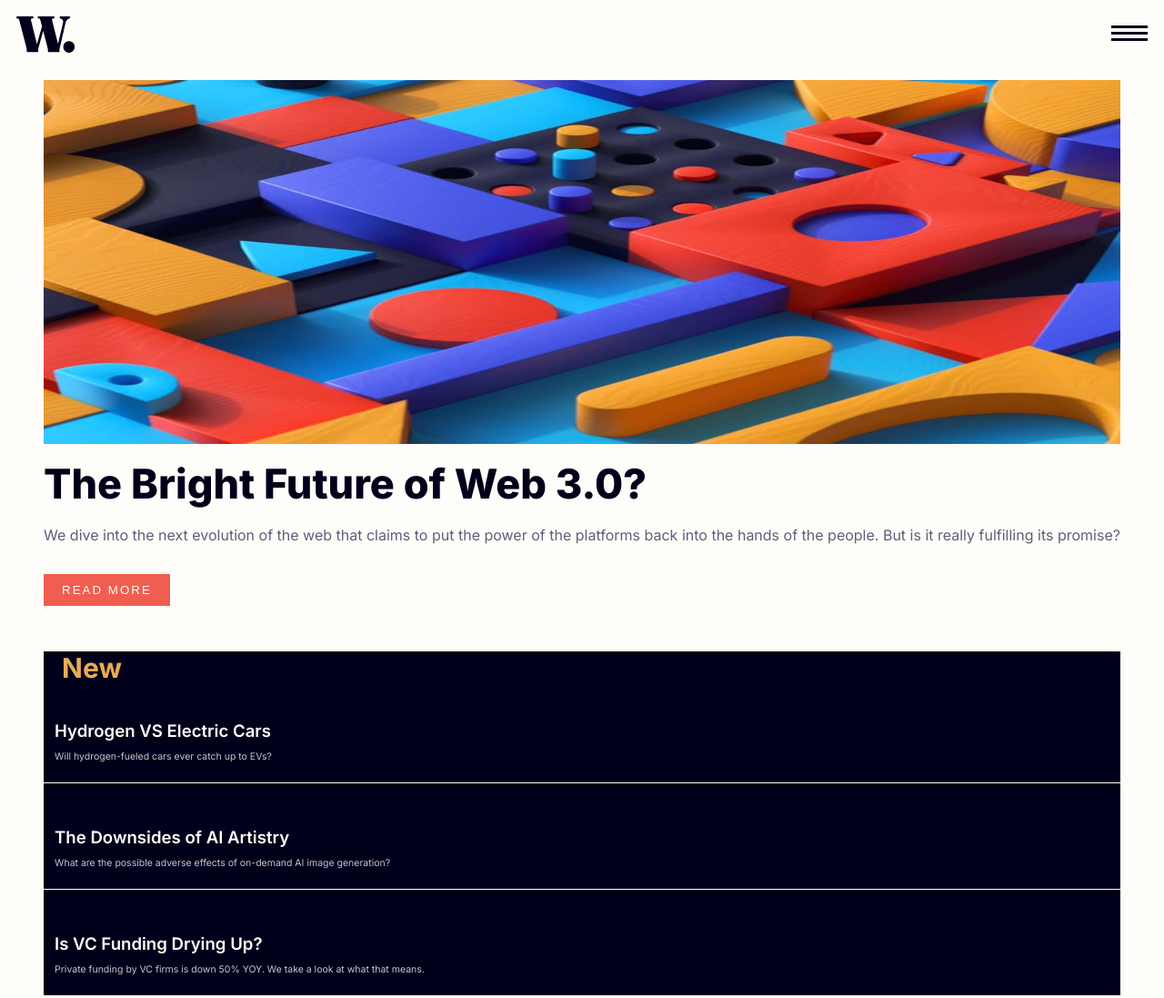
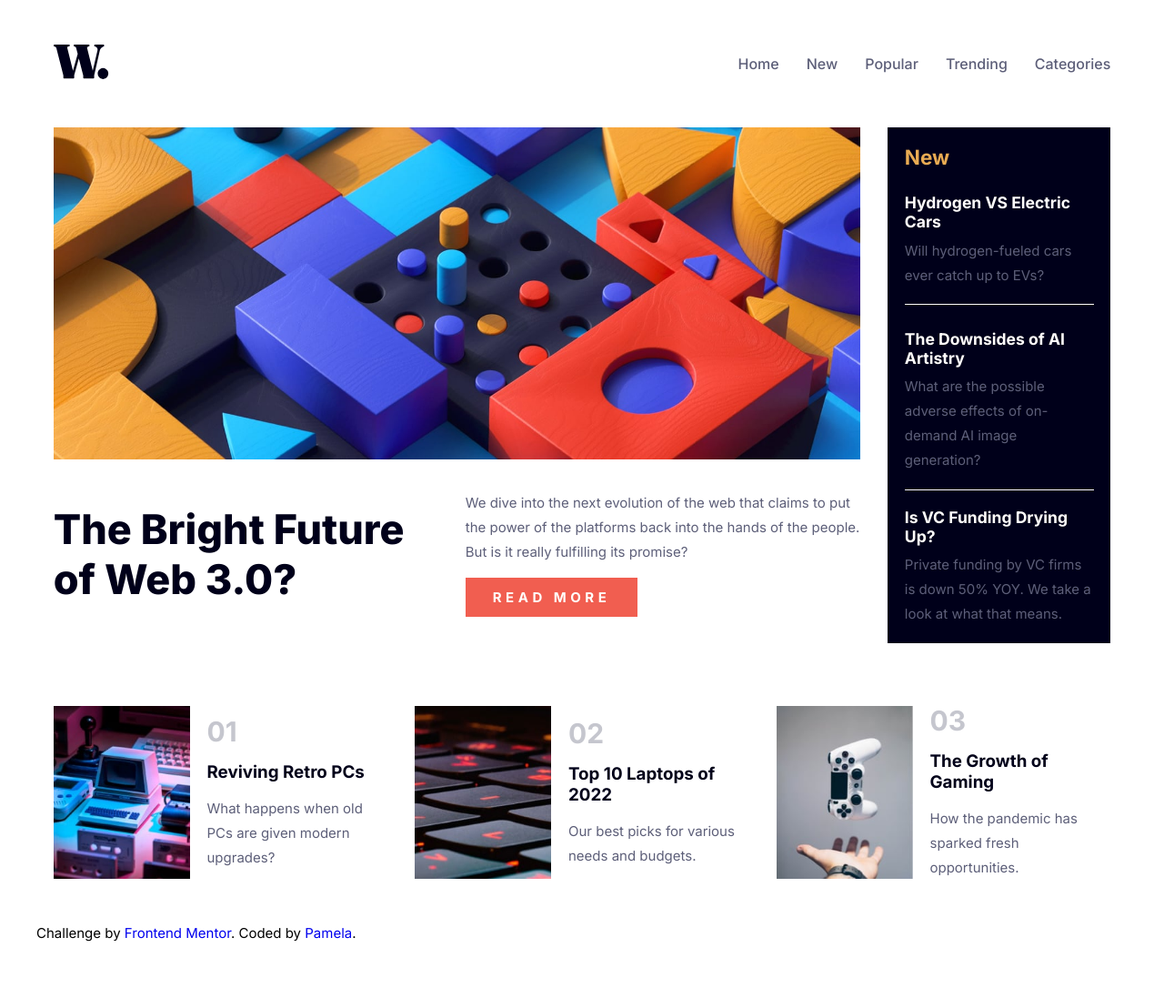
Before and after one commit to pamellam/news-homepage, a plain HTML site: page index.html in a window 1280 px wide. Shown: the top 1097 px of the page at 91% size. After the commit the page ends 1065 px from the top, so only its background shows below. Drawn offline with Linux system fonts and the light colour scheme.

Commit message:
implementing grid for layout, added js functionality for open/close menu

```diff
--- a/index.html
+++ b/index.html
@@ -13,18 +13,16 @@
     <link rel="stylesheet" href="style.css" />
   </head>
   <body>
-    <header>
+    <header id="header">
+      <div>
         <img src="./assets/images/logo.svg" alt="Logo" />
+      </div>
+
       <nav>
-        <ul class="desktop__nav">
-          <li><a href="#">Home</a></li>
-          <li><a href="#">New</a></li>
-          <li><a href="#">Popular</a></li>
-          <li><a href="#">Trending</a></li>
-          <li><a href="#">Categories</a></li>
-        </ul>
-
-        <ul class="mobile__nav">
+        <button id="button__close">
+          <img src="./assets/images/icon-menu-close.svg" alt="" />
+        </button>
+        <ul>
           <li><a href="#">Home</a></li>
           <li><a href="#">New</a></li>
           <li><a href="#">Popular</a></li>
@@ -33,54 +31,48 @@
         </ul>
       </nav>
 
-      <!--Mobile Icon  -->
-      <div class="mobile__nav__icon">
-        <img src="./assets/images/icon-menu.svg" alt="Menu Icon Mobile" />
+      <div class="menu__button">
+        <button id="button__open">
+          <img src="./assets/images/icon-menu.svg" alt="Icon Menu" />
+        </button>
       </div>
     </header>
 
     <main>
       <!-- Main Article -->
-      <div class="main__wrapper">
-        <section id="main__article__section">
-          <img
-            class="main__article__img"
-            src="./assets/images/image-web-3-mobile.jpg"
-            alt="Image Lego Web3"
+      <section id="main__article">
+        <div>
+          <picture>
+            <source
+              media="(min-width: 768px)"
+              srcset="./assets/images/image-web-3-desktop.jpg"
             />
+            <img src="./assets/images/image-web-3-mobile.jpg" alt="" />
+          </picture>
+          <article>
+            <h1>The Bright Future of Web 3.0?</h1>
 
-          <img
-            class="main__article__img__desktop"
-            src="./assets/images/image-web-3-desktop.jpg"
-            alt=""
-          />
-
-          <div class="text__wrapper">
-            <div class="title__wrapper">
-              <h1 class="main__article__title">
-                The Bright Future of Web 3.0?
-              </h1>
-            </div>
-
-            <article class="main__article">
+            <div>
               <p>
                 We dive into the next evolution of the web that claims to put
                 the power of the platforms back into the hands of the people.
                 But is it really fulfilling its promise?
               </p>
               <button>Read more</button>
+            </div>
           </article>
         </div>
-        </section>
 
         <!-- ASIDE -->
-        <aside id="sidebar">
-          <section>
+        <div>
+          <aside>
             <h2>New</h2>
+
             <article>
               <h3>Hydrogen VS Electric Cars</h3>
               <p>Will hydrogen-fueled cars ever catch up to EVs?</p>
             </article>
+
             <article>
               <h3>The Downsides of AI Artistry</h3>
               <p>
@@ -88,6 +80,7 @@
                 generation?
               </p>
             </article>
+
             <article>
               <h3>Is VC Funding Drying Up?</h3>
               <p>
@@ -95,35 +88,40 @@
                 what that means.
               </p>
             </article>
-          </section>
           </aside>
         </div>
+      </section>
 
       <!-- ARTICLEs -->
       <section id="articles">
-        <article class="article">
+        <article>
           <img src="./assets/images/image-retro-pcs.jpg" alt="Retro PC" />
-          <div class="article__text">
-            <h3>01</h3>
+
+          <div>
+            <span>01</span>
             <h4>Reviving Retro PCs</h4>
             <p>What happens when old PCs are given modern upgrades?</p>
           </div>
         </article>
-        <article class="article">
+
+        <article>
           <img src="./assets/images/image-top-laptops.jpg" alt="Laptop" />
-          <div class="article__text">
-            <h3>02</h3>
+
+          <div>
+            <span>02</span>
             <h4>Top 10 Laptops of 2022</h4>
             <p>Our best picks for various needs and budgets.</p>
           </div>
         </article>
-        <article class="article">
+
+        <article>
           <img
             src="./assets/images/image-gaming-growth.jpg"
             alt="Gaming growth"
           />
-          <div class="article__text">
-            <h3>03</h3>
+
+          <div>
+            <span>03</span>
             <h4>The Growth of Gaming</h4>
             <p>How the pandemic has sparked fresh opportunities.</p>
           </div>
@@ -139,5 +137,6 @@
         >. Coded by <a href="#">Pamela</a>.
       </div>
     </footer>
+    <script src="./script.js"></script>
   </body>
 </html>
--- a/style.css
+++ b/style.css
@@ -12,299 +12,280 @@
   --very-dark-blue: hsl(240, 100%, 5%);
 }
 
-html {
+* {
   margin: 0;
   padding: 0;
+  box-sizing: border-box;
   font-family: 'Inter', sans-serif;
-  background-color: var(--off-white);
-  color: var(--very-dark-blue);
+}
+
+html {
   font-size: 15px;
 }
 
-/* NAVIGATION */
-header {
-  display: flex;
-  flex-direction: row;
-  justify-content: space-between;
-  margin-bottom: 30px 20px;
-  padding: 10px;
+body {
+  max-width: 1200px;
+  margin: auto;
+  padding-bottom: 2rem;
 }
 
-nav .mobile__nav {
-  display: none;
+img {
+  max-width: 100%;
+  width: 100%;
 }
 
-nav .desktop__nav {
-  display: none;
+a {
+  text-decoration: none;
 }
 
-.mobile__nav__icon {
-  align-self: center;
+ul {
+  list-style: none;
 }
 
-/* MAIN */
-main {
-  display: flex;
-  flex-direction: column;
-  align-items: center;
-  justify-content: center;
-  margin: 20px 10px;
-}
-
-/* MAIN ARTICLE */
-#main__article__section {
-  display: flex;
-  flex-direction: column;
-  gap: 6px;
-}
-
-#main__article__section .main__article {
-  font-size: 16px;
+p {
+  line-height: 1.8;
   color: var(--dark-grayish-blue);
 }
 
-#main__article__section .main__article__img {
-  width: 100%;
-  height: 50vh;
+#header {
+  display: flex;
+  align-items: center;
+  justify-content: space-between;
+  padding: 1.25rem;
 }
 
-#main__article__section .main__article__img__desktop {
-  display: none;
+#header nav #button__close {
+  background-color: transparent;
+  border: none;
+  outline: none;
+  position: absolute;
+  top: 1.25rem;
+  right: 1.25rem;
+  cursor: pointer;
+  z-index: 999;
 }
 
-#main__article__section .main__article__title {
-  font-weight: 800;
-  font-size: 3rem;
-  margin: 0;
-  margin-top: 10px;
-}
-#main__article__section .main__article {
-  line-height: 26px;
-  margin-top: 0;
-}
-#main__article__section button {
-  display: block;
-  background-color: var(--soft-red);
+#header #button__open {
+  background-color: transparent;
+  outline: none;
   border: none;
-  padding: 10px 20px;
   cursor: pointer;
-  margin: 30px 0;
-  color: var(--off-white);
-  text-transform: uppercase;
-  letter-spacing: 2px;
 }
 
-/* ************************************************************* */
-/* ASIDE */
-aside {
-  background-color: var(--very-dark-blue);
+#header nav {
+  opacity: 0;
+  z-index: -999;
+  transition: all 0.3 ease-in-out;
 }
 
-aside h2 {
+#header nav.open {
+  position: absolute;
+  right: 0;
+  bottom: 0;
+  top: 0;
+  width: 75vw;
+  background-color: var(--off-white);
+  padding: 1.25rem;
+  opacity: 1;
+  z-index: 999;
+}
+
+#header nav ul {
+  position: absolute;
+  top: 50%;
+  transform: translateY(-50%);
+}
+
+#header nav ul li {
+  margin: 2rem 0;
+}
+
+#header nav ul li a {
+  font-size: 16px;
+  font-weight: 500;
+  color: var(--dark-grayish-blue);
+  cursor: pointer;
+}
+#header nav ul li a:hover {
+  color: var(--soft-red);
+}
+
+#main__article {
+  padding: 1.25rem;
+  padding-top: 0;
+}
+
+#main__article h1 {
+  font-size: 2rem;
+  font-weight: 800;
+  color: var(--very-dark-blue);
+  margin-top: 1rem;
+  margin-bottom: 1rem;
+}
+
+#main__article div:first-child article p {
+  margin-bottom: 1rem;
+}
+
+#main__article article button {
+  background-color: var(--soft-red);
+  color: var(--off-white);
+  font-weight: 700;
+  padding: 0.8rem 2rem;
+  font-size: 1rem;
+  border: none;
+  text-transform: uppercase;
+  cursor: pointer;
+  letter-spacing: 0.3rem;
+  transition: all 0.3s ease-in;
+}
+
+#main__article article button:hover {
+  background-color: var(--very-dark-blue);
+  color: var(--off-white);
+  cursor: pointer;
+}
+
+#main__article aside {
+  background-color: var(--very-dark-blue);
+  margin-top: 2rem;
+  padding: 1.25rem 1.25rem 0;
+}
+
+#main__article aside h2 {
+  color: var(--soft-orange);
+}
+
+#main__article aside article {
+  padding: 1.25rem 0;
+}
+
+#main__article aside article:not(:last-child) {
+  border-bottom: 0.65px solid var(--off-white);
+  margin-top: 0.5rem;
+}
+
+#main__article aside h3 {
+  color: var(--off-white);
+  margin-bottom: 0.5rem;
+}
+
+#main__article aside h3:hover {
+  color: var(--soft-orange);
+  cursor: pointer;
+}
+
+/*  */
+
+#articles {
+  display: grid;
+  grid-template-columns: repeat(1, 1fr);
+  grid-gap: 2rem;
+
+  padding: 1.25rem;
+}
+
+#articles article {
+  display: flex;
+  align-items: center;
+  gap: 1.25rem;
+}
+
+#articles article img {
+  width: 150px;
+}
+
+#articles article span {
+  color: var(--grayish-blue);
   font-weight: 700;
   font-size: 2rem;
-  margin-top: 10px;
-  color: var(--soft-orange);
-  margin: 20px;
 }
 
-aside article {
-  border-bottom: 0.75px solid var(--off-white);
-  padding: 12px;
-  margin-top: 28px;
-  margin-bottom: 36px;
+#articles article h4 {
+  font-size: 1.25rem;
+  color: var(--very-dark-blue);
+  margin: 1rem 0;
 }
 
-aside article:last-of-type {
-  border-bottom: none;
+/* TABLETS */
+@media (min-width: 768px) {
+  #articles {
+    display: grid;
+    grid-template-columns: repeat(2, 1fr);
+  }
 }
-
-aside article h3 {
-  font-weight: 600;
-  font-size: 1.24rem;
-  color: var(--off-white);
-  margin: 0;
-}
-
-aside article p {
-  font-weight: 400;
-  font-size: 0.7rem;
-  color: var(--grayish-blue);
-}
-
-/* ************************************************************* */
-/* ARTICLES */
-#articles {
-  display: flex;
-  flex-direction: column;
-  align-items: center;
-  justify-content: center;
-  margin: 20px;
-  gap: 30px;
-  width: 90vw;
-}
-
-#articles .article {
-  display: flex;
-  flex-direction: row;
-  align-items: center;
-  align-self: center;
-  gap: 10px;
-}
-
-#articles .article img {
-  width: 30%;
-}
-
-#articles .article .article__text {
-  display: flex;
-  flex-direction: column;
-  align-items: flex-start;
-  justify-content: space-evenly;
-  gap: 10px;
-}
-
-#articles .article .article__text h3 {
-  color: var(--grayish-blue);
-  font-weight: 600;
-  font-size: 1.35rem;
-  margin: 0;
-}
-
-#articles .article .article__text h4 {
-  color: var(--very-dark-blue);
-  font-weight: 600;
-  font-size: 1rem;
-  margin: 0;
-}
-
-#articles .article .article__text p {
-  font-size: 0.75rem;
-  font-weight: 400;
-  color: var(--dark-grayish-blue);
-  margin: 0;
-}
-
-/* MEDIA QUERY */
-@media screen and (min-width: 1440px) {
-  body {
-    margin: 30px 100px;
-    font-size: 1.5rem;
+/*DESKTOP  */
+@media (min-width: 1024px) {
+  #header {
+    padding: 2rem 1.25rem;
   }
 
-  /* NAVIGATION  */
-  nav .desktop__nav {
-    display: flex;
-    flex-direction: row;
-    justify-content: flex-end;
-    list-style: none;
-    gap: 40px;
+  #header nav {
+    opacity: 1;
+    z-index: auto;
+    width: 100%;
   }
 
-  nav .desktop__nav li a {
-    text-decoration: none;
-    color: var(--dark-grayish-blue);
-    cursor: pointer;
-  }
-
-  nav .desktop__nav li a:hover {
-    color: var(--soft-red);
-  }
-  .mobile__nav__icon {
+  #header #button__open,
+  #header nav #button__close {
     display: none;
   }
 
-  /* MAIN ARTICLE */
-  #main__article__section {
-    width: 100%;
+  #header nav.open {
+    position: relative;
+    width: auto;
+    background-color: transparent;
+    padding: 0;
+    z-index: auto;
   }
 
-  .main__wrapper {
-    display: flex;
-    flex-direction: row;
-    gap: 30px;
-  }
-
-  .text__wrapper {
-    display: flex;
-    flex-direction: row;
-    justify-content: center;
-    gap: 10px;
-  }
-
-  .title__wrapper {
-    width: 100%;
-  }
-
-  #main__article__section .main__article__title {
-    font-size: 3.8rem;
-    width: 80%;
-  }
-
-  #main__article__section button:hover {
-    background-color: var(--very-dark-blue);
-    color: var(--off-white);
-  }
-
-  /* ARTICLES */
-
-  #articles {
+  #header nav ul {
+    position: relative;
+    top: 0;
+    transform: translateY(0);
     display: flex;
     flex-direction: row;
     align-items: center;
-    justify-content: flex-start;
-    width: 100%;
-    margin-top: 50px;
+    justify-content: flex-end;
+    gap: 2rem;
   }
 
-  #articles .article .article__text {
-    flex-direction: column;
-    align-items: flex-start;
-    justify-content: flex-start;
-    gap: 10px;
+  #header nav ul li {
+
   }
 
-  #articles .article .article__text h3 {
-    font-size: 2rem;
+  #menu__button button {
+    display: none;
   }
 
-  #articles .article .article__text h4 {
-    font-size: 1.7rem;
+  #main__article {
+    display: flex;
+    gap: 2rem;
   }
 
-  #articles .article .article__text h4:hover {
-    color: var(--soft-red);
-    cursor: pointer;
+  #main__article h1 {
+    font-size: 3rem;
+    gap: 2rem;
+    place-items: centers;
   }
 
-  #articles .article .article__text p {
-    font-size: 1rem;
-    font-weight: 400;
+  #main__article > div:first-child article {
+    display: grid;
+    grid-template-columns: repeat(2, 1fr);
+    gap: 1.25rem;
+    margin-top: 2rem;
   }
 
-  /* ASIDE */
-  aside {
-    display: flex;
-    align-items: flex-start;
-    width: 40%;
-    padding: 40px;
+  #main__article aside {
+    margin-top: 0;
   }
 
-  aside h2 {
-    font-size: 2.7rem;
+  #articles {
+    grid-template-columns: repeat(3, 1fr);
+    margin-top: 2rem;
   }
 
-  aside h3:hover {
-    color: var(--soft-orange);
-    cursor: pointer;
-  }
-
-  aside article p {
-    font-size: 1.4rem;
-  }
-
-  /*  */
   footer {
-    display: none;
+    margin-top: 2rem;
   }
 }
```
Also changed, not shown: script.js (added, +13 -0 lines). Lines whose indentation alone changed are shown as unchanged.
